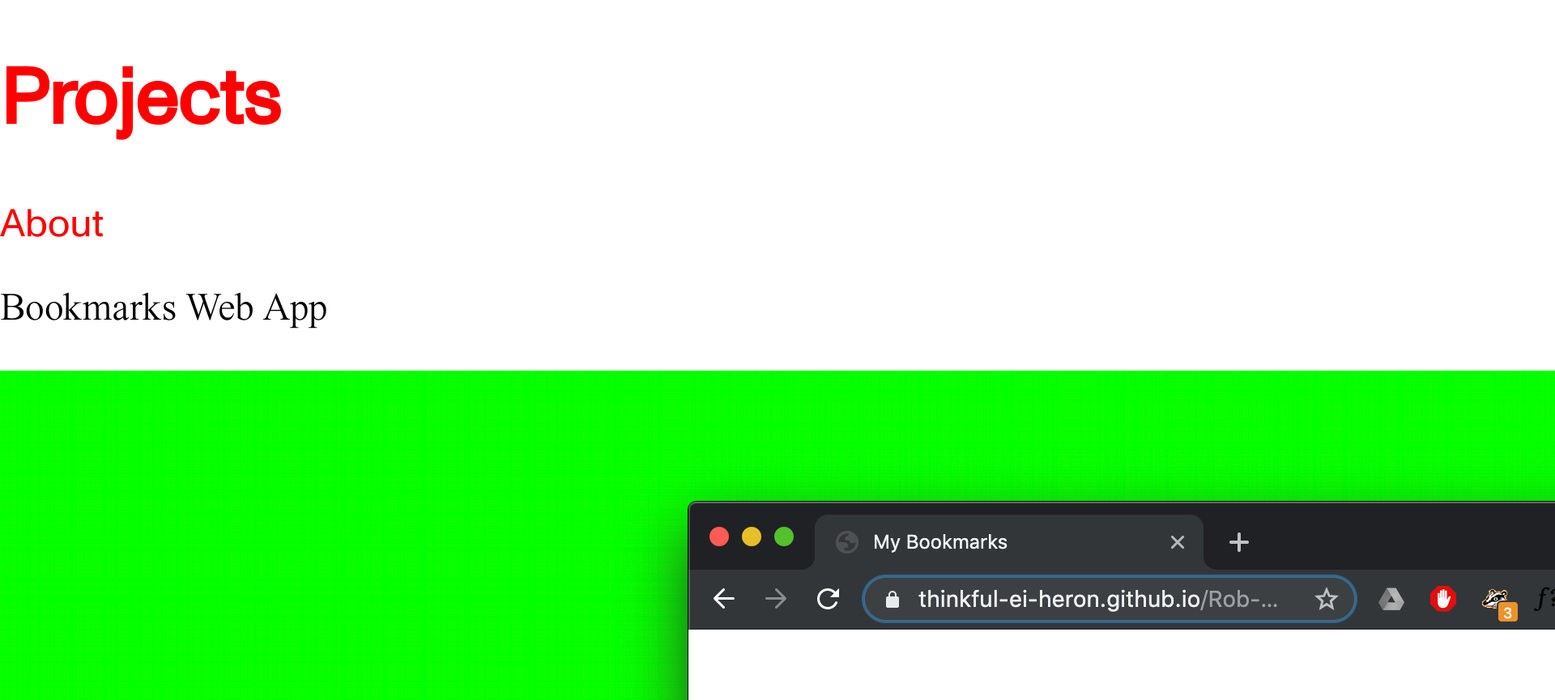
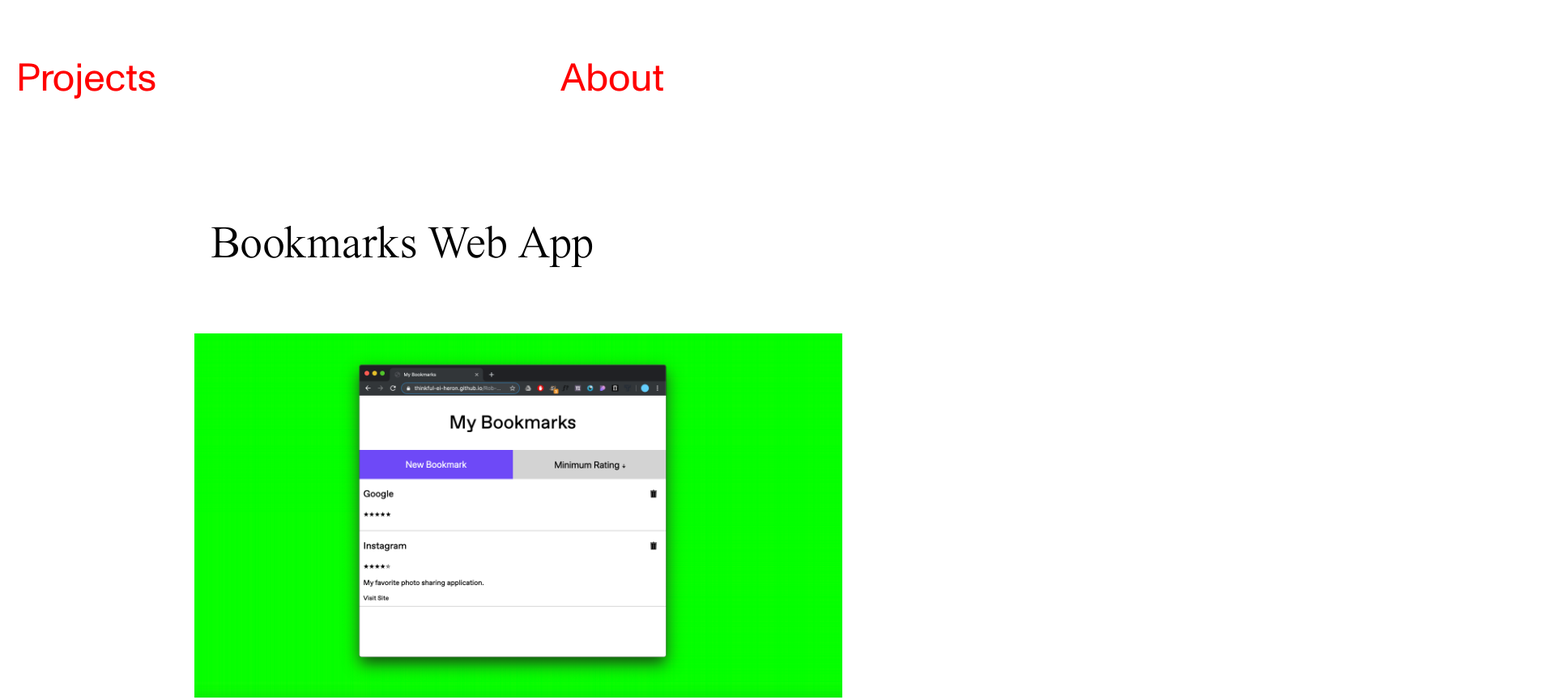
Before and after one commit to robarcand/thinkful-portfolio, a plain HTML site: page about.html in a window 1280 px wide. Shown: the top 865 px of the page at 81% size, 1920 px wide, since content can reach past the window. Drawn offline with nearby package versions, Linux system fonts and the light colour scheme.

Commit message:
completed portfolio

```diff
--- a/about.html
+++ b/about.html
@@ -10,12 +10,13 @@
 </head>
 <body>
     <nav>
-         <h1><a href="#">Projects</a></h1>
+        <h1><a href="#">Projects</a></h1>
         <p><a href="./index.html">About</a></p>
     </nav>
     <main>
     <div class="hero1about">
-       <p>Bookmarks Web App</p>
+            <div class="hero1aboutinner">
+       <h3>Bookmarks Web App</h3>
        <img src=bookmarksapp.png>
        <div class="hero1aboutcaption">
        <p>This is a simple web app to help users keep track of their bookmarks across browsers and devices. It uses REST API methods to post, patch, and delete data from <a href="https://thinkful-list-api.herokuapp.com/endpoints/bookmarks" target="out">Thinkful's RESTful Bookmarks API</a> based on user behavior.</p>
@@ -23,7 +24,8 @@
     <div class="hero1aboutlink"> -->
         <p><a href="https://thinkful-ei-heron.github.io/Rob-bookmarks-app/" target="out" class="right">View Live Demo →</a></p>
     </div>
-    </div>
+</div>
+</div>
 </main>
 </body>
 </html>
--- a/main.css
+++ b/main.css
@@ -21,6 +21,10 @@ body a {
     font-family: "MonumentGroteskRegular";
     color: #f00;
     text-decoration: none;
+}
+
+body a:hover {
+    border-bottom: 0.5rem solid #f00;
 }
 
 main {
@@ -71,6 +75,44 @@ section {
     background-color: #fff;
 }
 
+nav {
+    width: 100%;
+    display: flex;
+    flex-direction: row;
+    justify-content: space-between;
+    align-items: center;
+
+    padding: 20px;
+}
+
+nav h1 {
+    font-weight: normal;
+    font-size: 1.5rem;
+}
+
+.hero1aboutinner {
+    max-width: 800px;
+    margin-left: auto;
+    margin-right: auto;
+}
+
+.hero1about {
+    height: 100vh;
+    width: 100vw;
+}
+
+.hero1about h3 {
+    font-weight: normal;
+    padding: 20px;
+}
+
+.hero1about img {
+    width: 100%;
+}
+
+.hero1aboutcaption {
+    padding: 20px;
+}
 
 @media (min-width: 500px) {
 
@@ -90,6 +132,10 @@ section {
         width: 250px;
         padding-top: 20px;
         padding-right: 40px;
+    }
+
+    nav h1 {
+        font-size: 2rem;
     }
 
 }
@@ -113,6 +159,10 @@ section {
     .hero1 img {
         width: 300px;
     }
+
+    nav h1 {
+        font-size: 2.5rem;
+    }
 }
 
 @media (min-width: 800px) {
@@ -126,4 +176,8 @@ section {
         width: 450px;
     }
 
+    nav h1 {
+        font-size: 3rem;
+    }
+
 }
```
